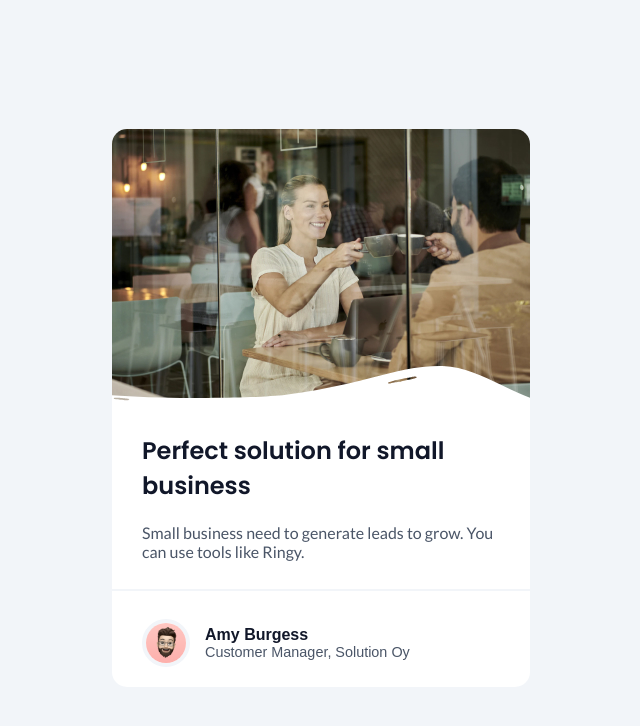
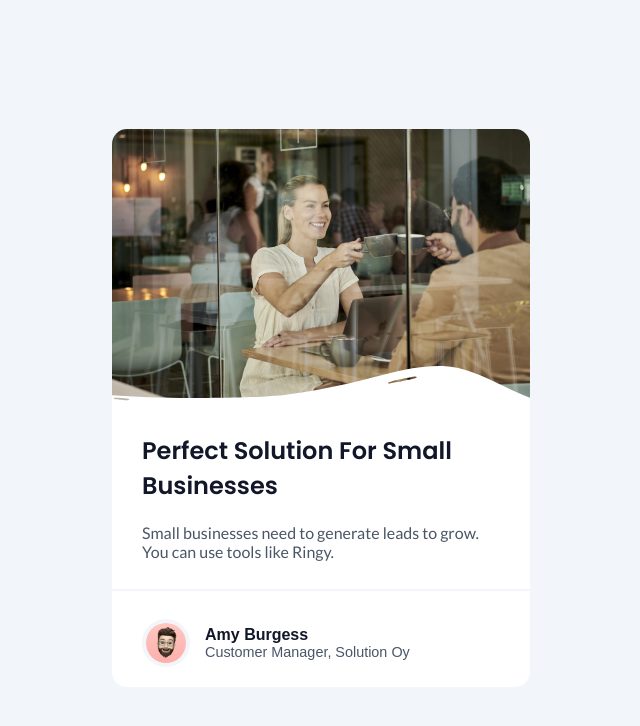
Before and after one commit to LandonLinn/BusinessBlogCard---devChallenges, a plain HTML site: page index.html in a window 1280 px wide. Shown: the whole page, without its empty margins (319-959 px from the left). Drawn offline with Linux system fonts and the light colour scheme.

Commit message:
Updated Spelling

```diff
--- a/index.html
+++ b/index.html
@@ -26,9 +26,9 @@
         <img src="./Assets/white-overlay.svg" class="section-divider">
 
         <div class="info-section">
-            <h2 class="card-title">Perfect solution for small business</h2>
+            <h2 class="card-title">Perfect Solution For Small Businesses</h2>
             <p class="card-desc">
-                Small business need to generate leads to grow.
+                Small businesses need to generate leads to grow.
                 You can use tools like Ringy.
             </p>
         </div>
```
